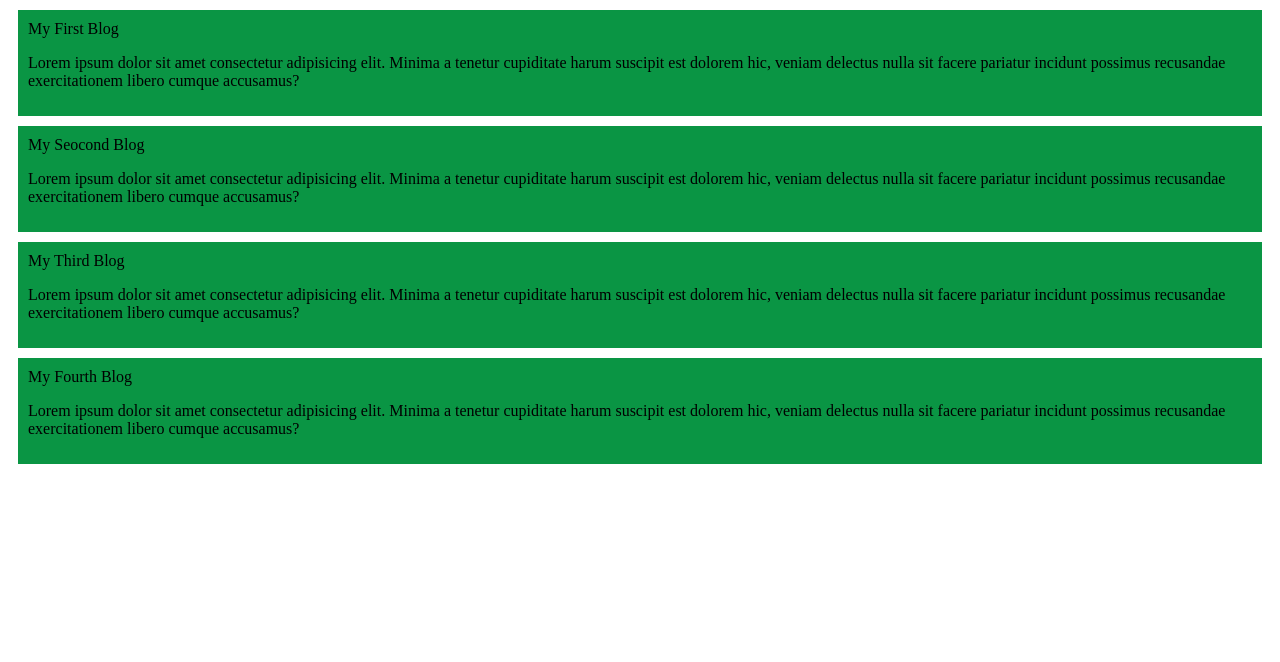
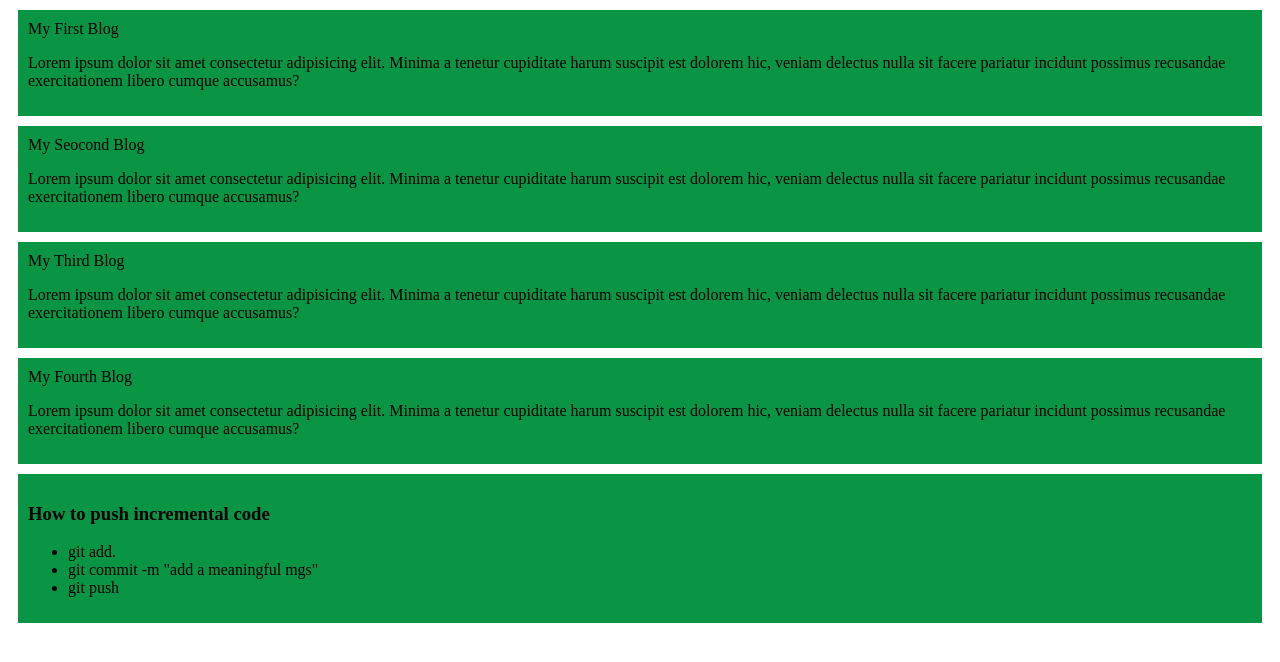
Before and after one commit to ashraful-akash/my-simple-website, a plain HTML site: page index.html in a window 1280 px wide. Drawn offline with Linux system fonts and the light colour scheme.

Commit message:
added a list to push code

```diff
--- a/index.html
+++ b/index.html
@@ -24,5 +24,14 @@
     <p>Lorem ipsum dolor sit amet consectetur adipisicing elit. Minima a tenetur cupiditate harum suscipit est dolorem hic, veniam delectus nulla sit facere pariatur incidunt possimus recusandae exercitationem libero cumque accusamus?</p>
     </div>
 
+    <div>
+        <h3>How to push incremental code</h3>
+        <ul>
+            <li>git add.</li>
+            <li>git commit -m "add a meaningful mgs"</li>
+            <li>git push</li>
+        </ul>
+    </div>
+
 </body>
 </html>
```
